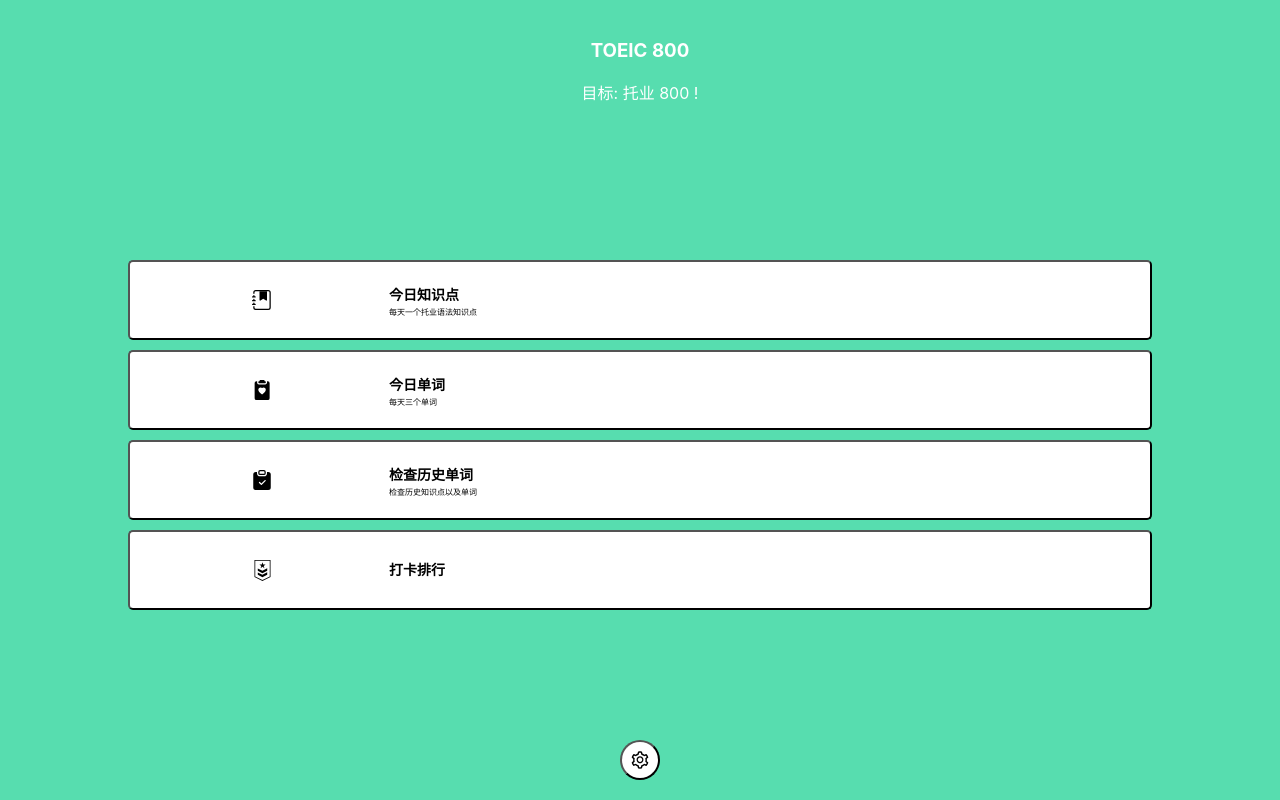
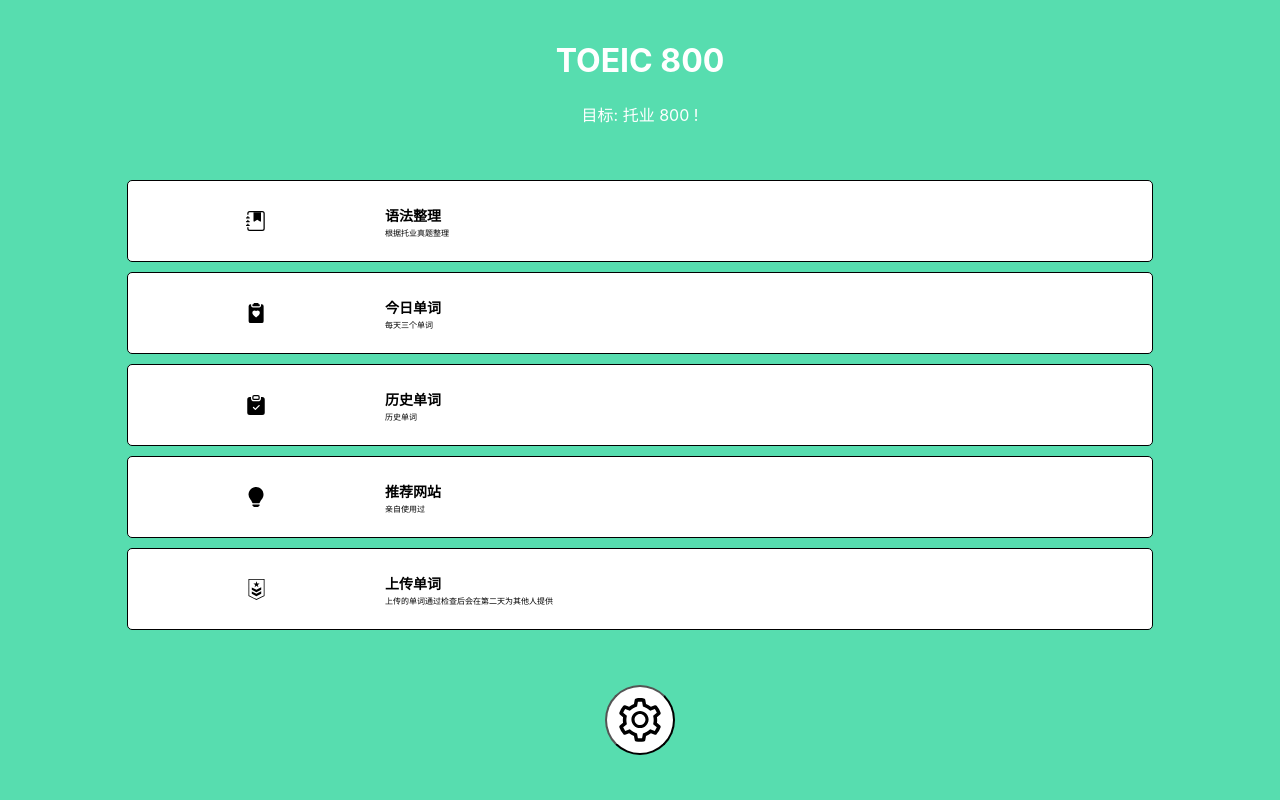
Before and after one commit to Chenbao2021/EnglishWeb2, a React app: page / in a window 1280 px wide. Built offline with nearby package versions, Linux system fonts and the light colour scheme.

Commit message:
0104 commit

```diff
--- a/package.json
+++ b/package.json
@@ -44,6 +44,7 @@
     "react": "^18.2.0",
     "react-app-polyfill": "^3.0.0",
     "react-bootstrap": "^2.7.2",
+    "react-calendar": "^4.1.0",
     "react-dev-utils": "^12.0.1",
     "react-dom": "^18.2.0",
     "react-icons": "^4.8.0",
--- a/src/App.css
+++ b/src/App.css
@@ -6,6 +6,17 @@
 
   display: flex;
   flex-direction: column;
+}
+.customSetDateModal {
+  background-color:  white;
+  border-radius: 3vw;
+  padding: 3vh;
+  width: 70%;
+  height: 55%;
+  position: absolute;
+  top:50%;
+  left:50%;
+  transform: translate(-50%, -50%);
 }
 .app-header {
 
@@ -22,12 +33,30 @@
 .vocabulariesBoard{
   background-color: white;
   width: 80%;
-  height: 100%;
+  height: 95%;
   padding: 5%;
   display: flex;
   flex-direction: column;
+
+  position: relative;
 }
 .bodyOption{
+  all: unset;
+  border: 1px black solid;
+  background-color: white;
+
+  width: 80%;
+  height: 10vh;
+  border-radius: 5px;
+
+  margin-bottom: 10px;
+
+  display: flex;
+  align-items: center;
+}
+.bodyOption2{
+  all:unset;
+  border: 1px black solid;
   background-color: white;
 
   width: 80%;
@@ -57,12 +86,12 @@
 }
 .bodySetting{
   position: absolute;
-  bottom: 5vh;
+  bottom:10vh;
   left: 50%;
   transform: translate(-50%, 50%);
 
-  height: 40px;
-  width: 40px;
+  height: 70px;
+  width: 70px;
   border-radius: 50%;
   background-color: white;
   color: black;
@@ -118,10 +147,8 @@
   grid-column: 1;
 }
 .App-header {
-  height: 30vh;
-  /* flex-grow: 1; */
+  height: 20vh;
   padding-top: 20px;
-  /* background-color:chocolate; */
 }
 .App-body{
   flex-grow: 1;
@@ -135,15 +162,3 @@
 
   /* background-color: bisque; */
 }
-
-@keyframes App-logo-float {
-  0% {
-    transform: translateY(0);
-  }
-  50% {
-    transform: translateY(10px);
-  }
-  100% {
-    transform: translateY(0px);
-  }
-}
--- a/src/App.js
+++ b/src/App.js
@@ -5,9 +5,13 @@
 import { initializeApp } from "firebase/app";
 import { getFirestore, collection,setDoc, query, where, getDocs, getDoc, addDoc, doc } from "firebase/firestore";
 import { getAuth, createUserWithEmailAndPassword, signInWithEmailAndPassword, signOut } from "firebase/auth";
-import { BsFillJournalBookmarkFill, BsClipboardCheckFill, BsClipboard2HeartFill } from 'react-icons/bs';
+import { BsFillJournalBookmarkFill, BsClipboardCheckFill, BsClipboard2HeartFill, BsFillLightbulbFill } from 'react-icons/bs';
 import { GiRank3 } from 'react-icons/gi'
 import { AiOutlineSetting } from 'react-icons/ai'
+import Calendar from 'react-calendar';
+import 'react-calendar/dist/Calendar.css';
+
+
 
 const firebaseConfig = {
   apiKey: "AIzaSyCgLy9XmmzJn3DYf0VTXCzvyA1VxrlplLc",
@@ -28,6 +32,13 @@
   const db = getFirestore(app);
   const [ words, setWords ] = useState([]);
   const [ clicked, setClicked ] = useState(false)
+  const [dateClicked, setDateClicked ]= useState(false);
+  const [day, setDay] = useState('')
+  const [month, setMonth] = useState('');
+  const [usefulWebClicked, setUsefulwebClicked ] = useState(false);
+  const [addWordClicked, setAddWordClicked] = useState(false);
+  const [word, setWord] = useState('');
+  const [wordDescription, setWordDescryption] = useState('');
   const getWord = async () => {
     var today = new Date(),
     date = today.getFullYear() + '-' + (today.getMonth() + 1) + '-' + today.getDate();
@@ -46,7 +57,7 @@
 
   const Options = (props) => {
     return(
-      <button onClick={() => props.f()} className='bodyOption'>
+      <button onClick={() => props.f(true)} className='bodyOption'>
         <div className='bodyOptionLeft'>
           {props.icon}
         </div>
@@ -57,11 +68,24 @@
       </button>
     )
   }
+  const Options2 = (props) => {
+    return(
+      <a href='https://drive.google.com/drive/folders/1H4d2b6fdilUh22k40n2kFfwNDotjwBUd?usp=share_link' className='bodyOption2'>
+        <div className='bodyOptionLeft'>
+          {props.icon}
+        </div>
+        <div className='bodyOptionRight'>
+          <p style={{ fontWeight: 'bold', fontSize: '14px' }}>{props.title}</p>
+          <p style={{ fontSize: '8px' }}>{props.description}</p>
+        </div>
+      </a>
+    )
+  }
 
   const Setting = (props) => {
     return(
       <button className='bodySetting' onClick={() => setSetting(true)}>
-        <AiOutlineSetting size='20px' />
+        <AiOutlineSetting size='50px' />
       </button>
     )
   }
@@ -71,16 +95,16 @@
         isOpen={setting}
         className='bodySettingContents'
       >
-          <button className='btn1' >登录账号</button>
-          <button className='btn2' >添加单词</button>
-          <button className='btn3' >联系方式</button>
+          <button className='btn1' >登录</button>
+          <button className='btn2' >联系</button>
+          <button className='btn3' >打卡</button>
           <button className='btn4' onClick={() => setSetting(false)}>返回</button>
     </Modal>
     )
   }
   const Word = (props) => {
     return(
-      <div style={{ display: 'flex', flexDirection: 'row', border: '1px black solid', backgroundColor: '#57DDAF', flexGrow: 0.8, marginTop: '3%' , borderRadius: '2%',  }}>
+      <div style={{ display: 'flex', flexDirection: 'row', border: '1px black solid', backgroundColor: '#57DDAF', flexGrow: 0.6, marginTop: '3%' , borderRadius: '2%',  }}>
         <div style={{ width: '40%', borderRight: '1px black solid', display: 'flex', flexDirection: 'column', justifyContent:'center', alignItems: 'center', }}>
           <p>{props.cn}</p>
           <p>{props.en}</p>
@@ -98,15 +122,23 @@
         className='vocabulariesBoardContents'
       >
         <div className='vocabulariesBoard'>
-          {words.map(word => {
-                return(
-                    <Word cn={word.cn} en={word.en} />
-                )
-          })}
-          <div className='vocabulariesButtons' style={{   }}>
+          { words.length !== 0 ?
+              words.map(word => {
+                    return(
+                        <Word cn={word.cn} en={word.en} />
+                    )
+                    })
+            : <div style={{ display: 'flex', alignItems: 'center', justifyContent: 'center', flexDirection: 'row', flexGrow: 0.6, marginTop: '3%' , borderRadius: '2%',  }}>
+                <h1>No word Today!</h1>
+              </div>
+          }
+          <div className='vocabulariesButtons' style={{ display: 'flex', justifyContent: 'center', flexGrow: 1  }}>
             <button style={{
-              width: '100%',
+              width: '90%',
               marginTop: '5%',
+
+              position: 'absolute',
+              bottom: '5vh',
             }}
               onClick={() => setClicked(false)}
             >
@@ -117,23 +149,156 @@
       </Modal>
     )
   }
+  const SetDate = (props) => {
+    const getWordByCalendar = async () => {
+      var today = new Date(),
+      date = today.getFullYear() + '-' + (month + 1) + '-' + day;
+      const q = query(collection(db, 'vocabularies'), where('date', '==', date))
+      const querySnapshot = await getDocs(q);
+      const tab=[]
+      querySnapshot.forEach((doc) => {
+        const data = doc.data();
+        tab.push({ ...data, id: doc.id})
+      })
+      setWords(tab);
+      setDateClicked(false);
+      setClicked(true)
+    }
+    return(
+    <Modal
+        isOpen={dateClicked}
+        className="customSetDateModal"
+      >
+        <Calendar onClickDay={(date) => {setMonth(date.getMonth()); setDay(date.getDate())}}/>
+        <div className='vocabulariesButtons' style={{ display: 'flex', justifyContent: 'center',   }}>
+          <button style={{
+                width: '90%',
+                marginTop: '5%',
+
+                // position: 'absolute',
+                bottom: '10vh',
+              }}
+                onClick={() => getWordByCalendar()}
+              >
+                <p>确定</p>
+            </button>
+            <button style={{
+              width: '90%',
+              marginTop: '5%',
+
+              // position: 'absolute',
+              // bottom: '5vh',
+            }}
+              onClick={() => setDateClicked(false)}
+            >
+              <p>返回</p>
+            </button>
+          </div>
+    </Modal>
+    )
+  }
+  const UsefulWeb = (props) => {
+    return(
+      <a href={props.URI} style={{  all: 'unset', border:'1px solid black', display: 'flex', flexDirection: 'column', alignItems: 'center',height: '20%', width: '100%', borderRadius:"2vw", backgroundColor : '#57DDAF', marginBottom: '3vh',  }}>
+        <p style={{ margin: 0, borderBottom: '1px solid black', width: '100%', textAlign:'center' }}>{props.title}</p>
+        <div style={{ flexGrow: 1, }}>
+          <p>{props.description}</p>
+        </div>
+      </a>
+    )
+  }
+  const UsefulWebContainer = (props) => {
+    return(
+      <Modal  isOpen={usefulWebClicked}>
+        <UsefulWeb title={'TOEICTest Pro'} description={'免费，海量的托业题，没有广告，并且有专门复习语法的地方'} URI={'https://toeic-testpro.com/'} />
+        <UsefulWeb title={'Usingenglish'} description={'免费，海量的基础题，'} URI={'https://www.usingenglish.com/quizzes/'} />
+
+        <div className='vocabulariesButtons' style={{ display: 'flex', justifyContent: 'center', flexGrow: 1  }}>
+            <button style={{
+              width: '90%',
+              marginTop: '5%',
+
+              position: 'absolute',
+              bottom: '5vh',
+            }}
+              onClick={() => setUsefulwebClicked(false)}
+            >
+              <p>返回</p>
+            </button>
+          </div>
+      </Modal>
+    )
+  }
+  const AddWord = (props) => {
+    const pushWord = () => {
+      const docRef = doc(db, 'recommandations', `${word}`);
+      setDoc(docRef, {word: word, description: wordDescription }).then(() => {
+        alert('成功推荐单词!');
+        setWord('');
+        setWordDescryption('');
+      })
+      .catch((error) => {
+        alert('出现错误，请稍后再试');
+      })
+
+      setAddWordClicked(false);
+    }
+    return(
+      <Modal
+        isOpen={addWordClicked}
+      >
+        <div className='vocabulariesButtons' style={{ display: 'flex', justifyContent: 'center', flexGrow: 1  }}>
+          <div className='inscription-line' style={{ display: 'flex', flexDirection:"column", alignItems:"center" }}>
+                <h3>谢谢提供单词!</h3>
+                <p style={{ marginBottom:0, padding: 0, }}>Word : <input value={word} onChange={(e) => setWord(e.target.value)} style={{ width:'100%', padding: '1px', border: '1px solid black' }} /> </p>
+                <p>Description : <textarea style={{ all: 'unset',   textAlign: 'unset', border: '1px black solid', height:'30vh', width: "100%", padding: '1px' }} value={wordDescription} onChange={(e) => setWordDescryption(e.target.value)} /> </p>
+          </div>
+            <button style={{
+              width: '90%',
+              marginTop: '5%',
+              position: 'absolute',
+              bottom: '15vh',
+            }}
+              onClick={() => pushWord()}
+            >
+              <p>确定</p>
+            </button>
+            <button style={{
+              width: '90%',
+              marginTop: '5%',
+
+              position: 'absolute',
+              bottom: '5vh',
+            }}
+              onClick={() => setAddWordClicked(false)}
+            >
+              <p>返回</p>
+            </button>
+        </div>
+      </Modal>
+    )
+  }
   return (
       <div className="App">
         <header className="App-header">
             <div style={{ color: 'white' }}>
-              <h3>TOEIC 800</h3>
+              <h1>TOEIC 800</h1>
               <p>目标: 托业 800 ! </p>
             </div>
         </header>
         <body className='App-body'>
-            <Options title="今日知识点" description='每天一个托业语法知识点' icon={<BsFillJournalBookmarkFill color="black" size="20px" />} />
+            <Options2 title="语法整理" description='根据托业真题整理' icon={<BsFillJournalBookmarkFill color="black" size="20px" />} />
             <Options f={getWord} title="今日单词" description='每天三个单词' icon={<BsClipboard2HeartFill color="black" size="20px" />} />
-            <Options title="检查历史单词" description='检查历史知识点以及单词' icon={<BsClipboardCheckFill size="20px" />}/>
-            <Options title="打卡排行" description='' icon={<GiRank3 size="25px"/>} />
+            <Options f={setDateClicked} title="历史单词" description='历史单词' icon={<BsClipboardCheckFill size="20px" />}/>
+            <Options f={setUsefulwebClicked} title="推荐网站" description='亲自使用过' icon={<BsFillLightbulbFill size="20px"/>} />
+            <Options f={setAddWordClicked} title="上传单词" description='上传的单词通过检查后会在第二天为其他人提供' icon={<GiRank3 size="25px"/>} />
         </body>
         <Setting />
         <SettingContents />
+        <SetDate />
         <VocabulariesBoard />
+        <UsefulWebContainer />
+        <AddWord />
       </div>
     );
 }
```
Also changed, not shown: 1 other file (tests, documents, lock files or other folders).
